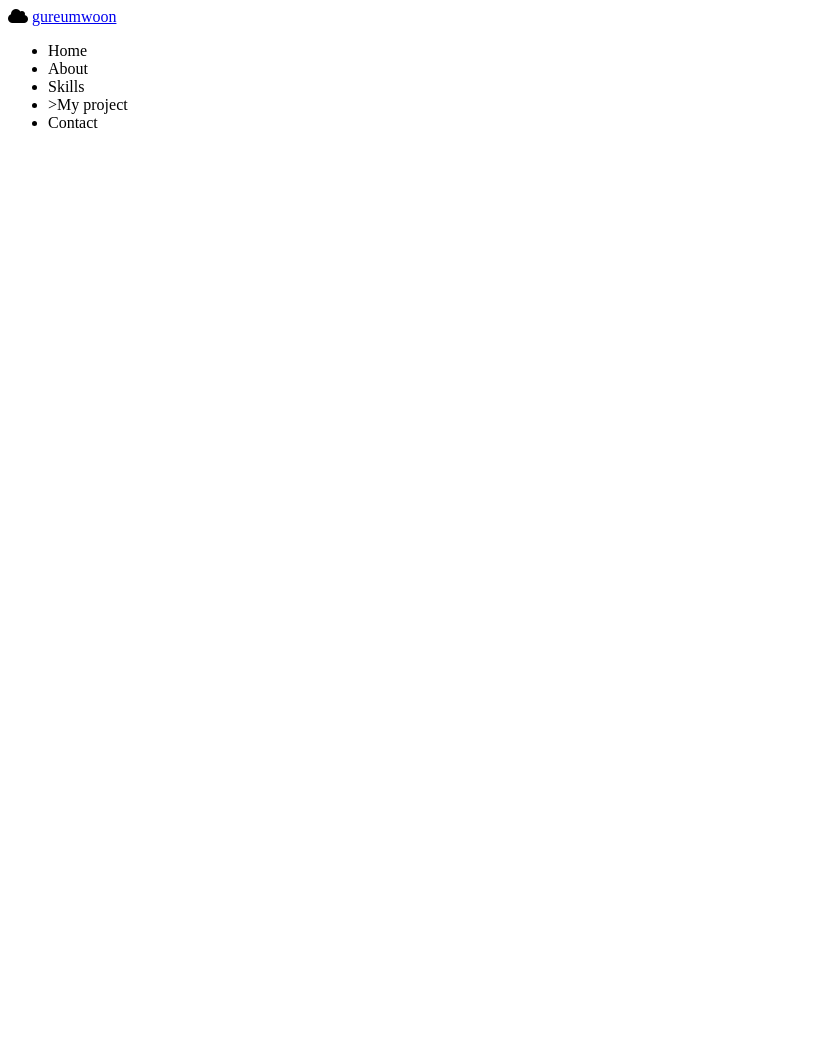
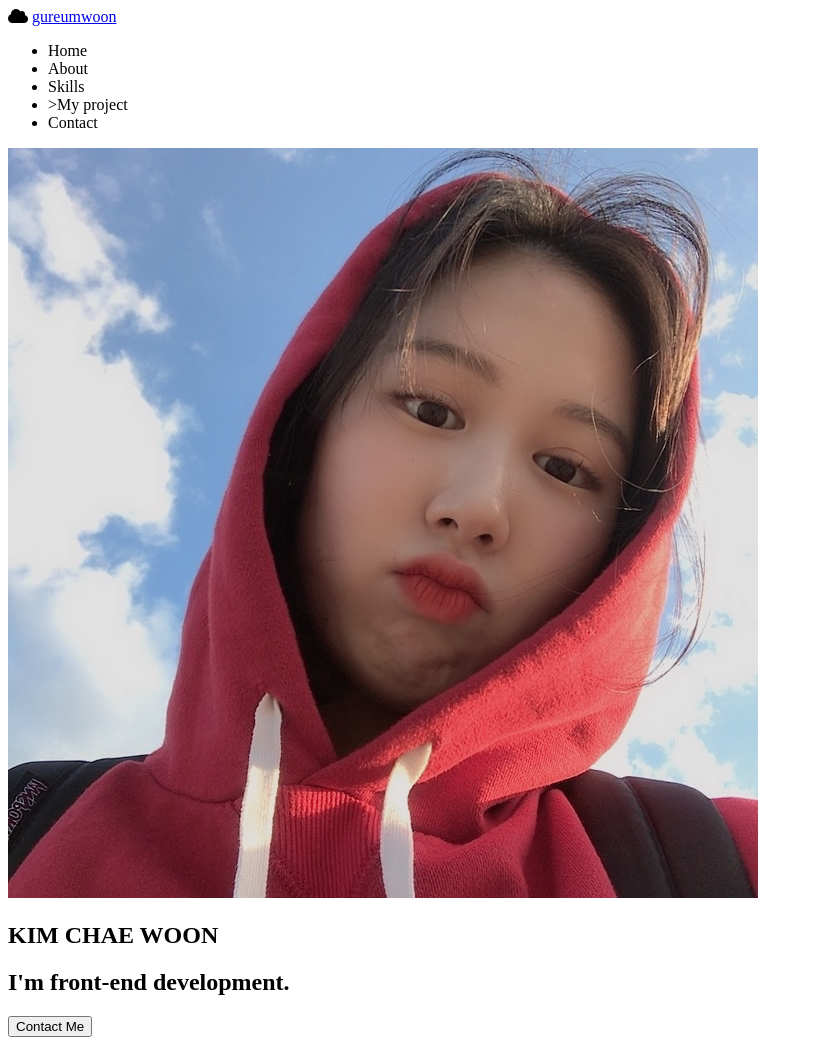
Before and after one commit to gureumwoon/My-Portfolio, a plain HTML site: page index.html in a window 1280 px wide. Shown: the whole page, without its empty margins (0-813 px from the left). Before the commit the page ends 800 px from the top, so only its background shows below. Drawn offline with Linux system fonts and the light colour scheme.

Commit message:
HTML home section

```diff
--- a/index.html
+++ b/index.html
@@ -29,6 +29,14 @@
             </ul>
         </div>
     </nav>
+    <!-- Home -->
+    <section id="home">
+        <img src="img/profile.jpg" alt="My profile photo" class="home-avatar">
+        <h1 class="home-title">KIM CHAE WOON</h1>
+        <h2 class="home-description">I'm front-end development.</h2>
+        <button class="home-contact">Contact Me</button>
+    </section>
+    <!-- About -->
     <section id="about"></section>
     <section id="skills"></section>
     <section id="project"></section>
```
Also changed, not shown: img/profile.jpg (added).
